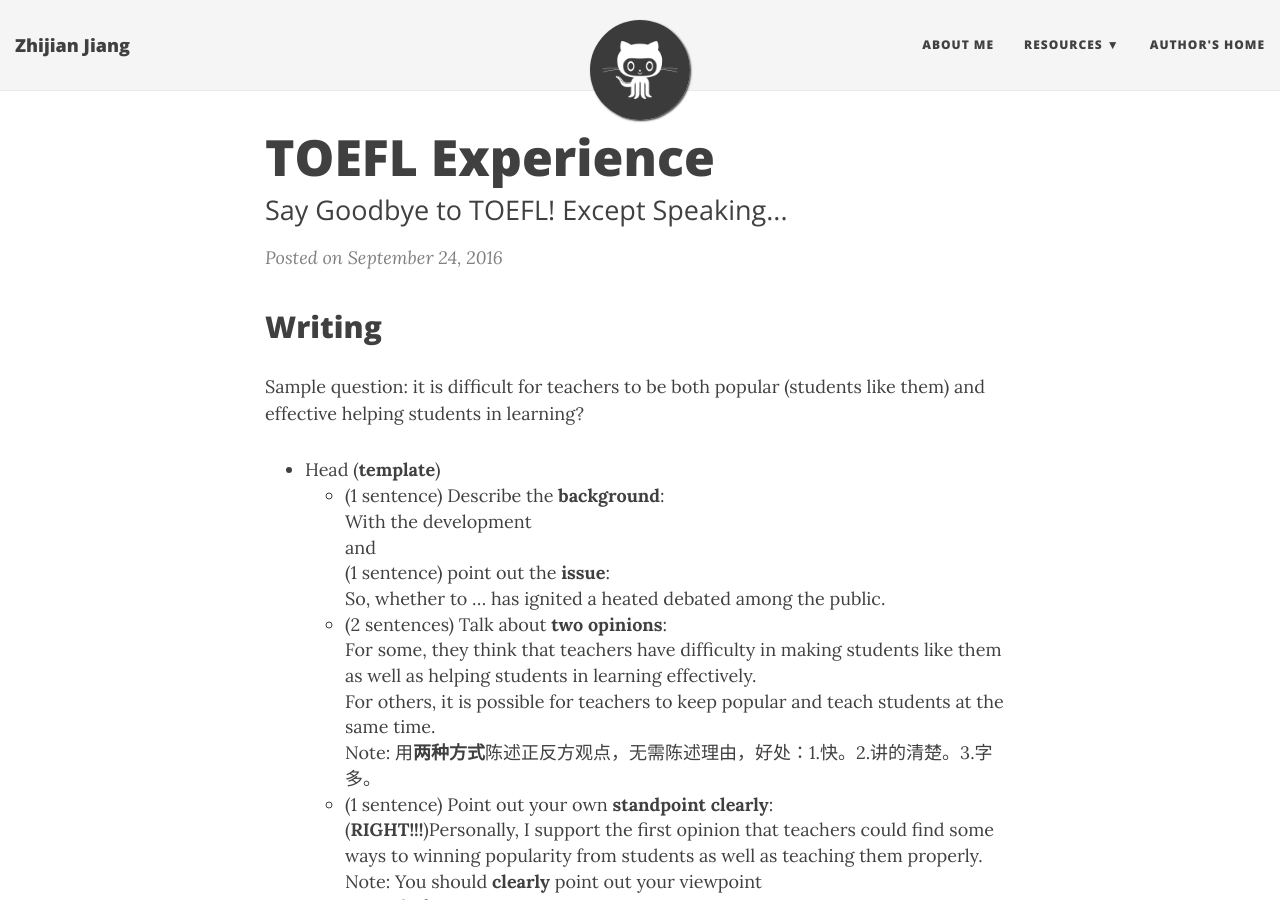
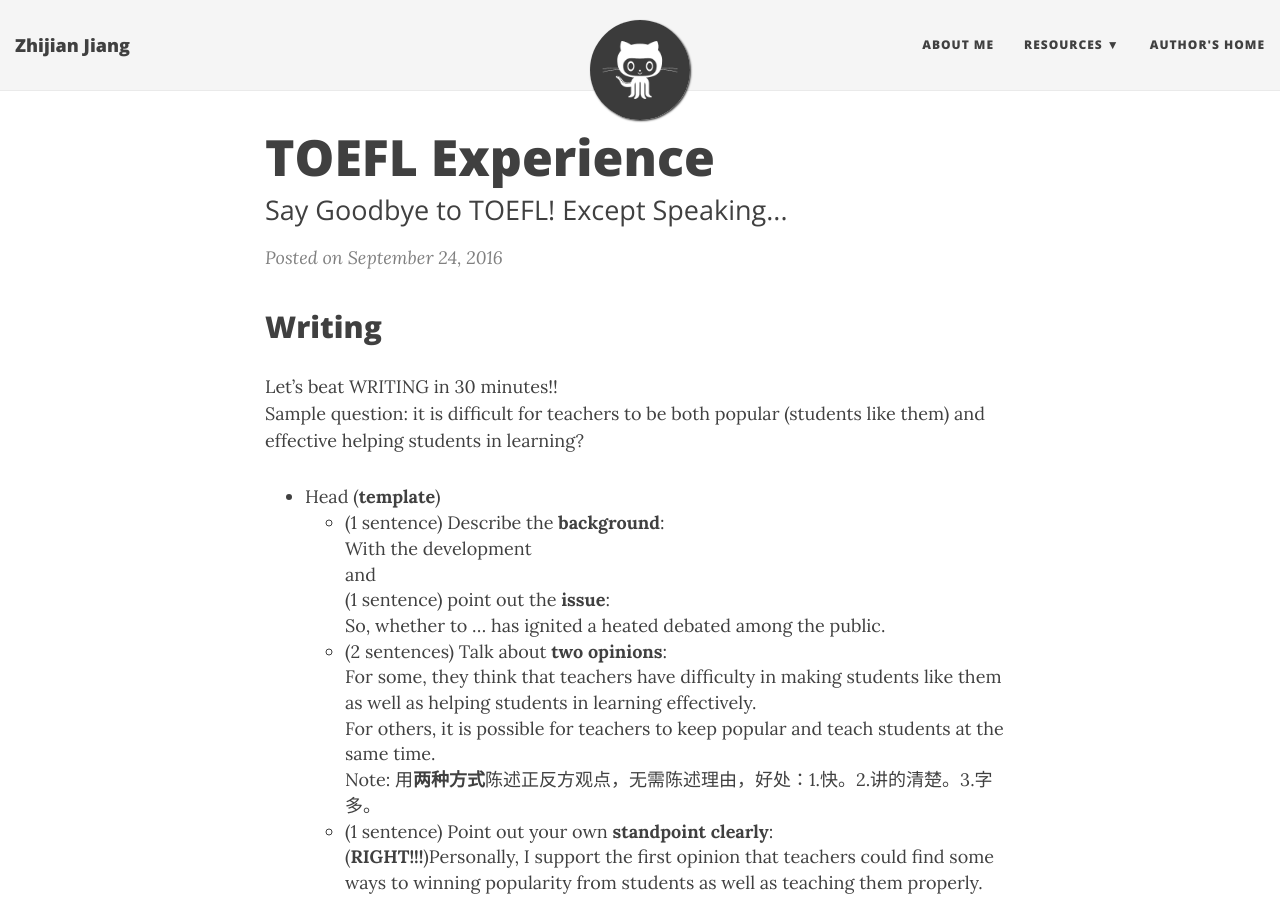
Before and after one commit to softwarelight/ZhijianJiang, a Jekyll site: the page built from _posts/2016-09-24-TOEFL-experience.md, in a window 1280 px wide and 900 px high. Built offline with Jekyll 4.4.1, drawn with Linux system fonts in a browser that asks for light colours; nearby versions of some CDN libraries.

Commit message:
add some contents to TOEFL.md

```diff
--- a/_posts/2016-09-24-TOEFL-experience.md
+++ b/_posts/2016-09-24-TOEFL-experience.md
@@ -5,6 +5,7 @@
 ---
 
 ## Writing
+Let's beat WRITING in 30 minutes!!
 Sample question: it is difficult for teachers to be both popular (students like them) and effective helping students in learning?
 
 * Head (**template**)
```
